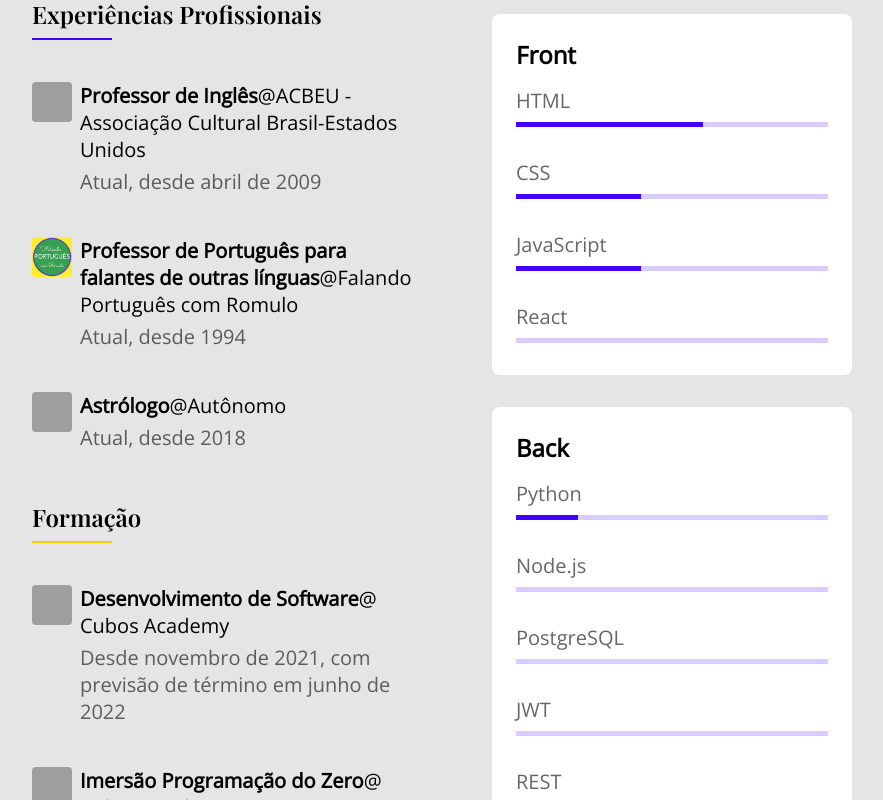
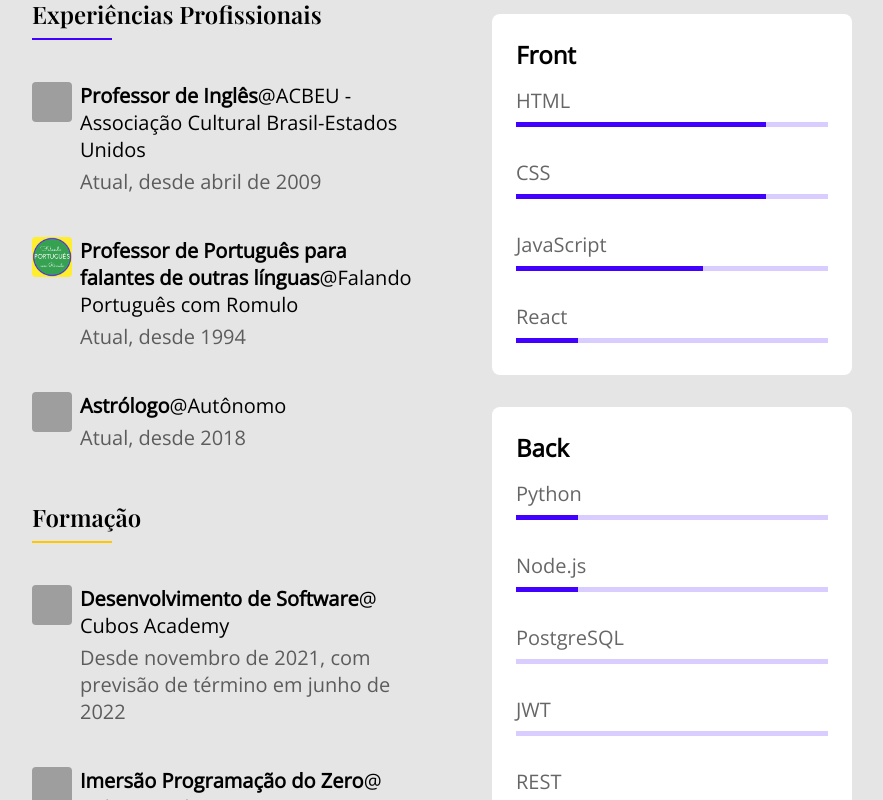
Before and after one commit to romulocraveiro/meu-portfolio-imersao-cubos, a plain HTML site: page index.html in a window 1280 px wide. Shown: the part 580-1380 px from the top of the page, without its empty margins (63-946 px from the left). Drawn offline with nearby package versions, Linux system fonts and the light colour scheme; grey boxes are pictures that could not be loaded.

Commit message:
atualização de habilidades

```diff
--- a/index.html
+++ b/index.html
@@ -123,7 +123,7 @@
                             <div class="barra"></div>
                             <div class="barra"></div>
                             <div class="barra"></div>
-                            <div class="barra incompleto"></div>
+                            <div class="barra "></div>
                             <div class="barra incompleto"></div> <!--O nome dessa classe tem que ser assim, com 2 nomes, senão não funciona o contraste das cores (no css, a opacidade vai ser em cima de uma cor já definida, no caso em "barra")-->
                         </div>
                     </li>
@@ -133,8 +133,8 @@
                         <div class="progresso">
                             <div class="barra"></div>
                             <div class="barra"></div>
-                            <div class="barra incompleto"></div>
-                            <div class="barra incompleto"></div>
+                            <div class="barra "></div>
+                            <div class="barra"></div>
                             <div class="barra incompleto"></div>
                         </div>
                     </li>
@@ -144,7 +144,7 @@
                         <div class="progresso">
                             <div class="barra"></div>
                             <div class="barra"></div>
-                            <div class="barra incompleto"></div>
+                            <div class="barra "></div>
                             <div class="barra incompleto"></div>
                             <div class="barra incompleto"></div>
                         </div>
@@ -153,7 +153,7 @@
                     <li>
                         <p class="nome-habilidade">React</p>
                         <div class="progresso">
-                            <div class="barra incompleto"></div>
+                            <div class="barra"></div>
                             <div class="barra incompleto"></div>
                             <div class="barra incompleto"></div>
                             <div class="barra incompleto"></div>
@@ -181,7 +181,7 @@
                     <li>
                         <p class="nome-habilidade">Node.js</p>
                         <div class="progresso">
-                            <div class="barra incompleto"></div>
+                            <div class="barra "></div>
                             <div class="barra incompleto"></div>
                             <div class="barra incompleto"></div>
                             <div class="barra incompleto"></div>
@@ -266,7 +266,7 @@
                         <div class="progresso">
                             <div class="barra"></div>
                             <div class="barra"></div>
-                            <div class="barra incompleto"></div>
+                            <div class="barra "></div>
                             <div class="barra incompleto"></div>
                             <div class="barra incompleto"></div>
                         </div>
```
